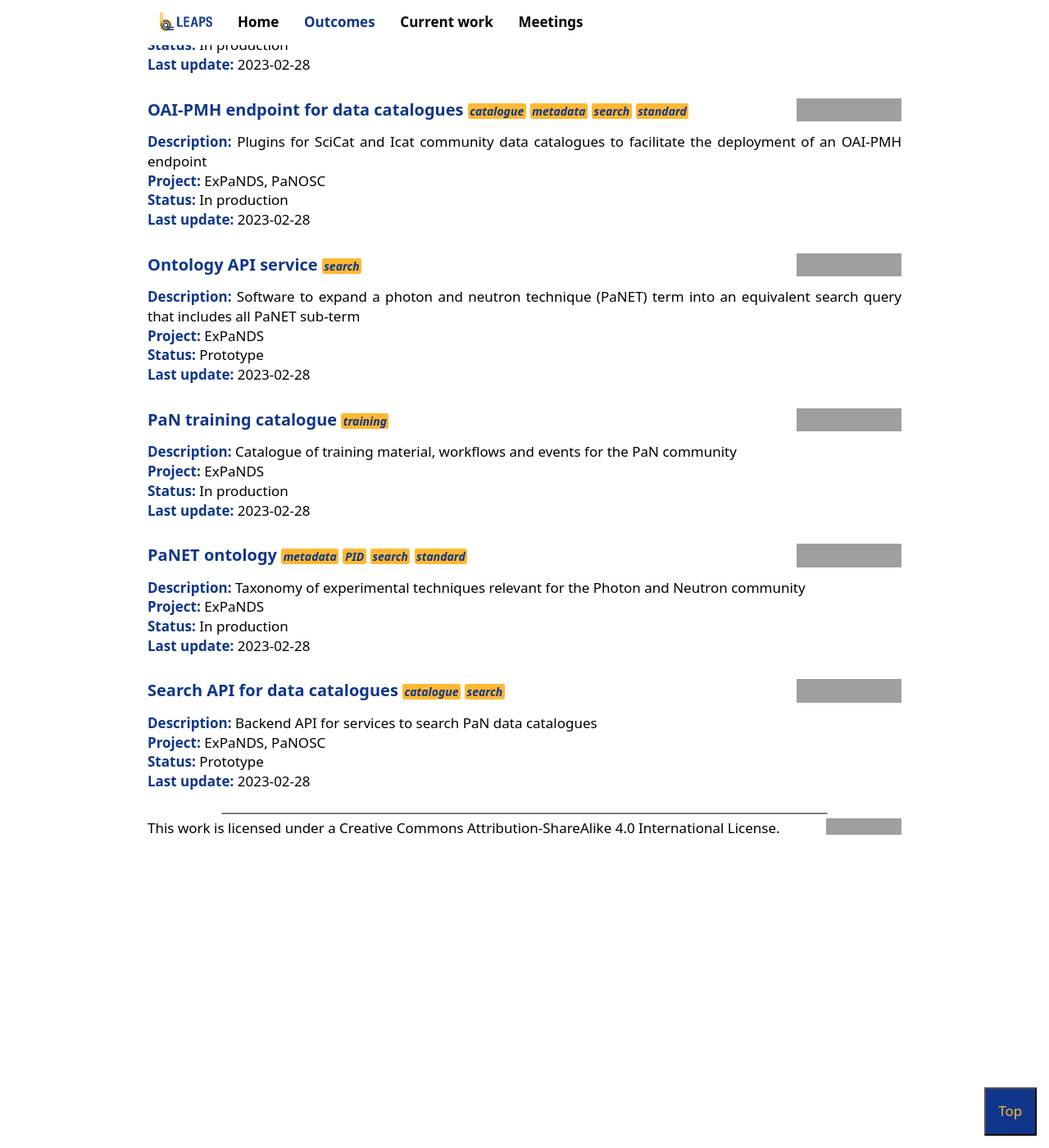
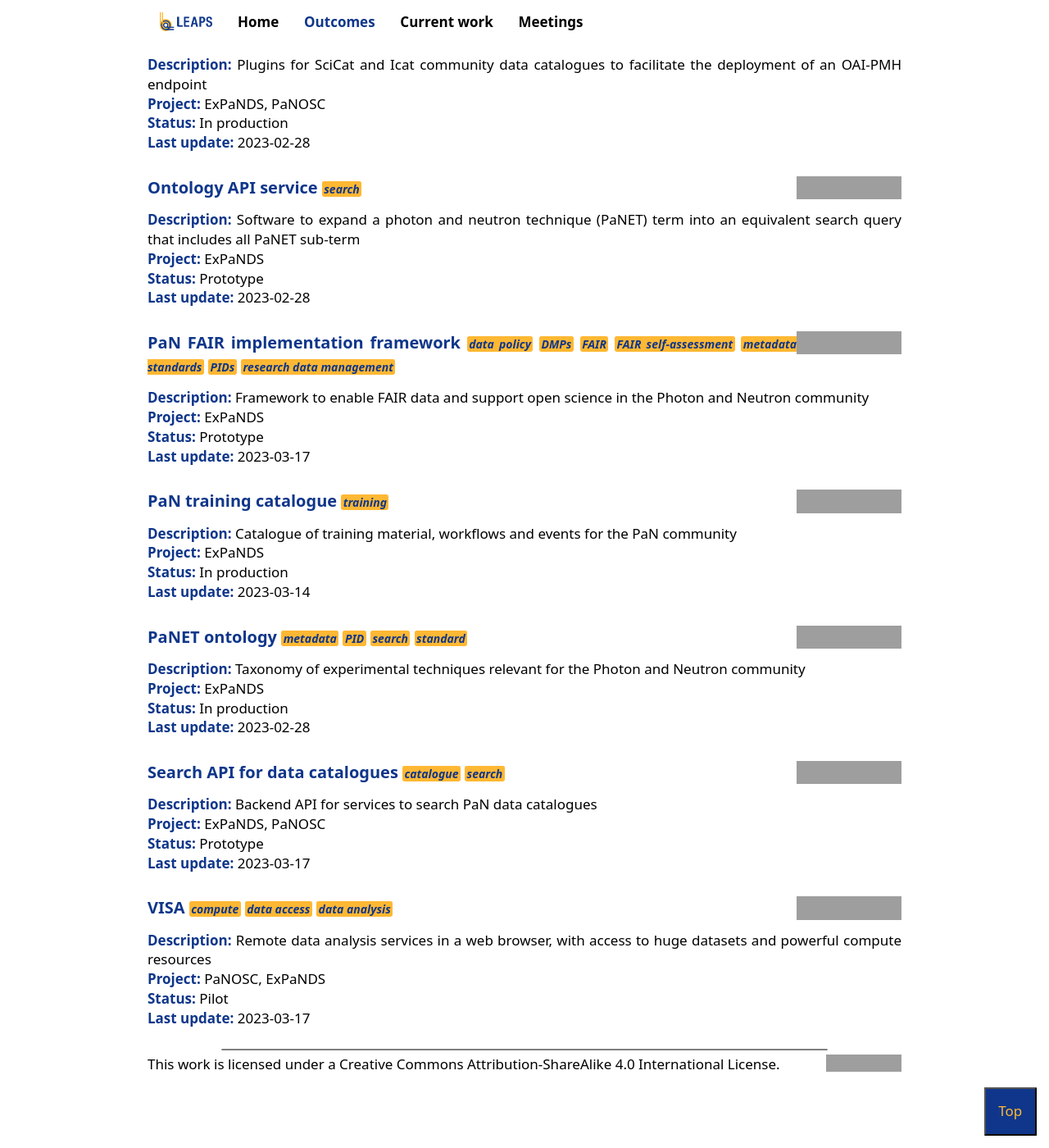
Before and after one commit to servansod/leaps-wg3-webpage, a Jekyll site: the page built from outcomes.html, in a window 1280 px wide and 1400 px high, scrolled down 523 px. Shown: the whole window at 82% size. Built offline with Jekyll 4.4.1, drawn with Linux system fonts in a browser that asks for light colours; some of the changed text lies outside the part shown; grey boxes are pictures that could not be loaded.

Commit message:
update outcomes with published dois, add visa and fair implementation framework

```diff
--- a/_data/outcomes.yml
+++ b/_data/outcomes.yml
@@ -11,8 +11,8 @@
   project: ExPaNDS
   description: Representation of the formal NeXus definitions, automatically created from NeXus definition files
   status: in production
-  doi: 10.5281/zenodo.xxx
-  last-update: 2023-02-28
+  doi: 10.5281/zenodo.7702023
+  last-update: 2023-03-06
   keywords: standard, metadata, PID, search
 
 - name: Ontology API service
@@ -27,8 +27,8 @@
   project: ExPaNDS, PaNOSC
   description: Backend API for services to search PaN data catalogues
   status: prototype
-  doi: 10.5281/zenodo.xxx
-  last-update: 2023-02-28
+  doi: 10.5281/zenodo.7743913
+  last-update: 2023-03-17
   keywords: search, catalogue
 
 - name: OAI-PMH endpoint for data catalogues
@@ -43,14 +43,22 @@
   project: ExPaNDS
   description: Catalogue of training material, workflows and events for the PaN community
   status: in production
-  doi: 10.5281/zenodo.xxx
-  last-update: 2023-02-28
+  doi: 10.5281/zenodo.7732603
+  last-update: 2023-03-14
   keywords: training
 
-- name: Metadata framework
+- name: VISA
+  project: PaNOSC, ExPaNDS
+  description: Remote data analysis services in a web browser, with access to huge datasets and powerful compute resources
+  status: pilot
+  doi: 10.5281/zenodo.xxx
+  last-update: 2023-03-17
+  keywords: data analysis, compute, data access
+
+- name: PaN FAIR implementation framework
   project: ExPaNDS
-  description:
-  status:
+  description: Framework to enable FAIR data and support open science in the Photon and Neutron community
+  status: prototype
   doi: 10.5281/zenodo.xxx
-  last-update: 2023-02-28
-  keywords: standard, metadata
+  last-update: 2023-03-17
+  keywords: FAIR, data policy, research data management, metadata standards, DMPs, PIDs, FAIR self-assessment
```
